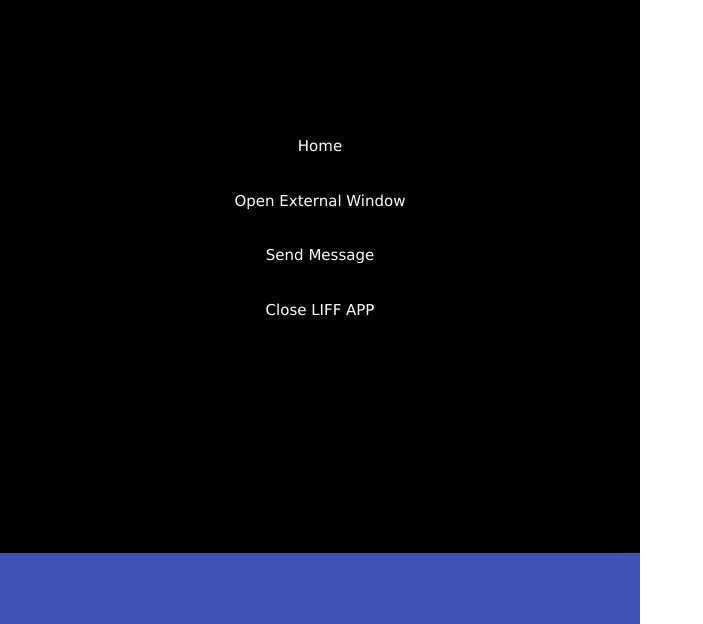
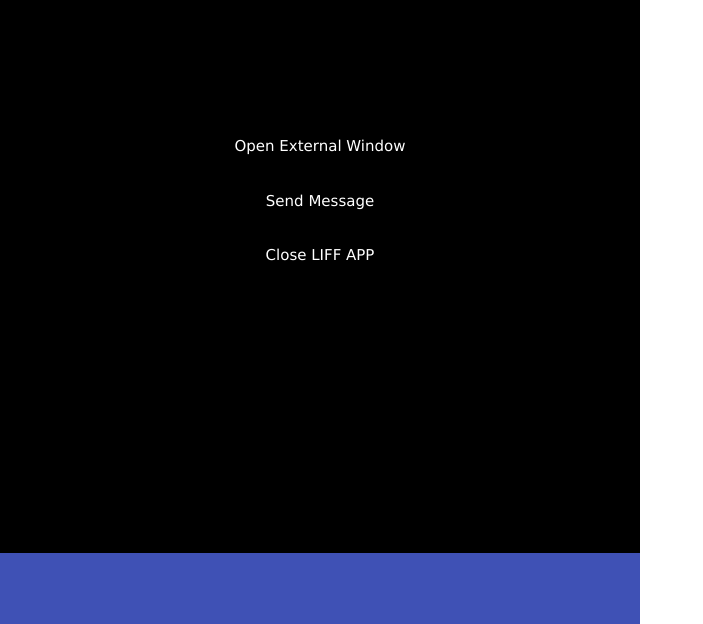
Before and after one commit to MXSHOOT/ujicoba-terakhir-line, a website: page public/index.html in a window 1280 px wide. Shown: the part 147-771 px from the top of the page, without its empty margins (0-703 px from the left). Drawn offline with nearby package versions, Linux system fonts and the light colour scheme; no server answers.

Commit message:
Update index.html

```diff
--- a/public/index.html
+++ b/public/index.html
@@ -19,7 +19,6 @@
     </div>
     <!--Action Buttom-->
     <div class="w3-padding-64">
-      <a href="#" class="w3-button w3-black w3-block w3-hover-blue-grey w3-padding-16">Home</a>
       <a id="openWindowButton" class="w3-button w3-black w3-block w3-hover-teal w3-padding-16">Open External Window</a>
       <a id="sendMessageButton" class="w3-button w3-black w3-block w3-hover-brown w3-padding-16">Send Message</a>
       <a id="closeWindowButton" class="w3-button w3-black w3-block w3-hover-brown w3-padding-16">Close LIFF APP</a>
```
